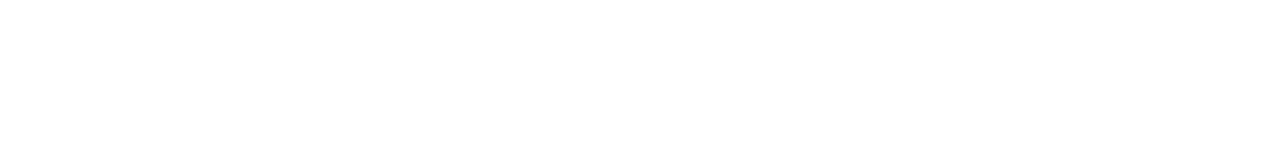
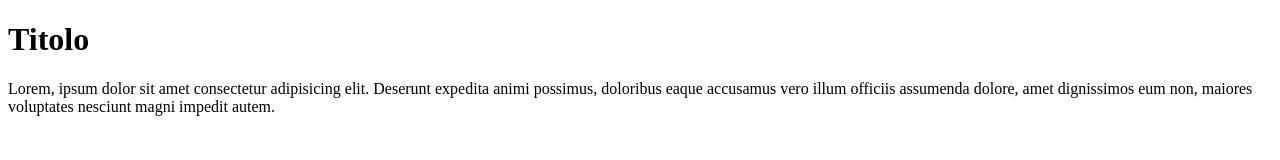
Before and after one commit to LoretaDibenedetto/htmlcss-hello, a plain HTML site: page index.html in a window 1280 px wide. Drawn offline with Linux system fonts and the light colour scheme.

Commit message:
secondo commit

```diff
--- a/index.html
+++ b/index.html
@@ -8,7 +8,13 @@
 </head>
 <body>
 
+    <h1>Titolo</h1>
 
+        <p>
+            Lorem, ipsum dolor sit amet consectetur adipisicing elit.
+            Deserunt expedita animi possimus, doloribus eaque accusamus vero illum officiis assumenda dolore, amet dignissimos eum non,
+            maiores voluptates nesciunt magni impedit autem.
+        </p>
 
 
 </body>
```
